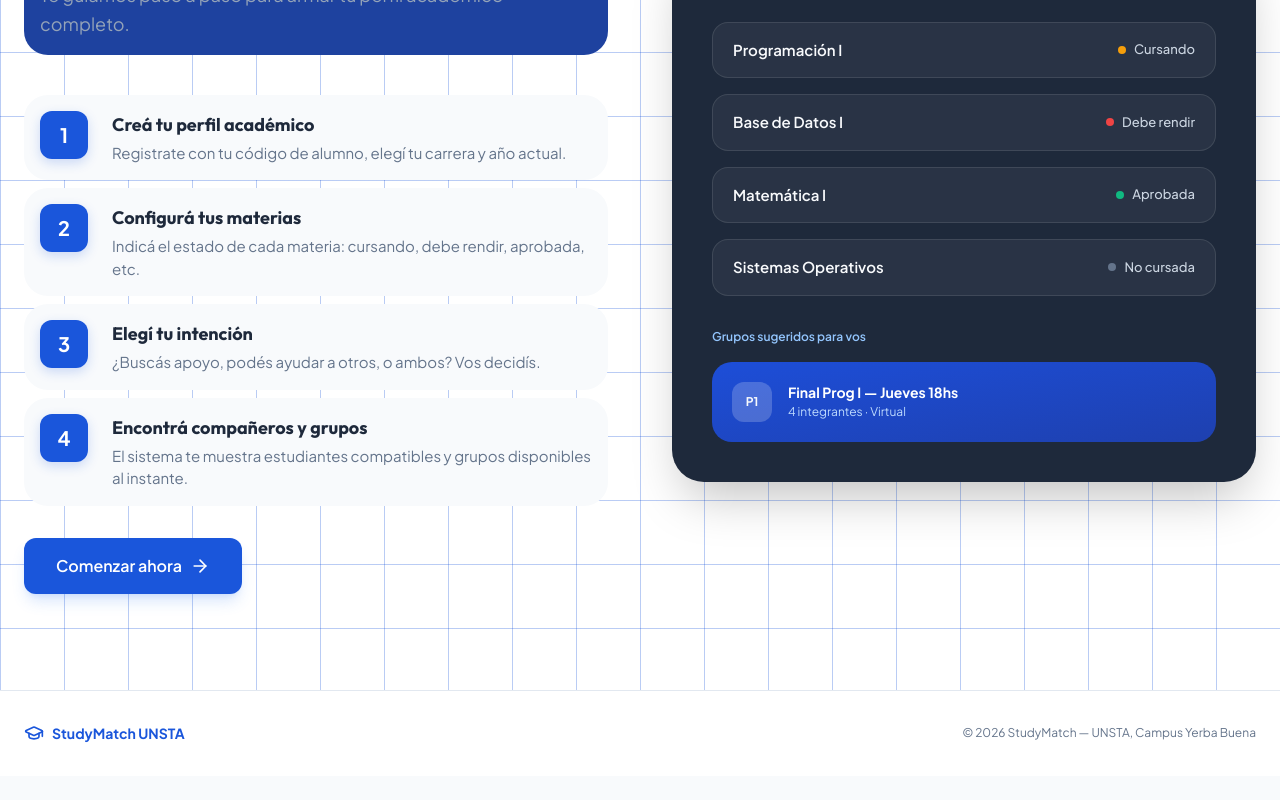
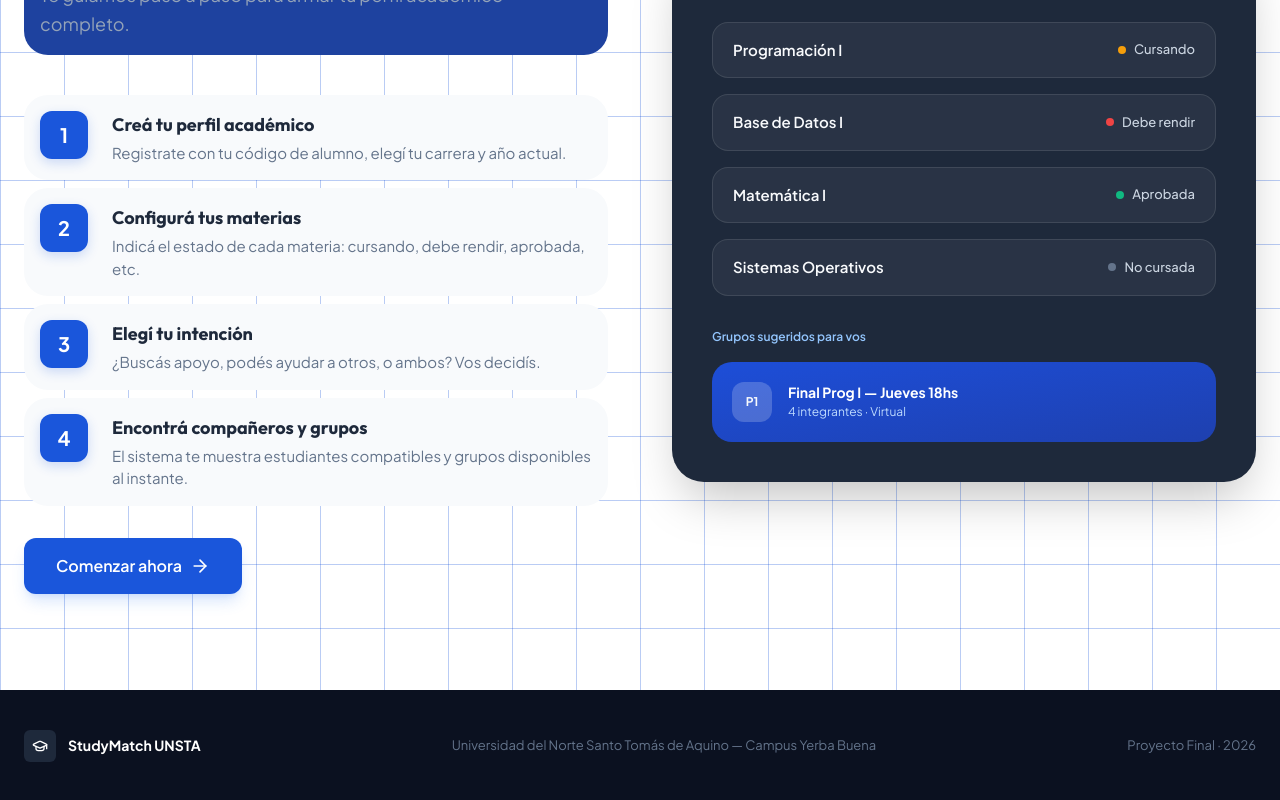
Before and after one commit to LautaroLeall/StudyMatch-Front, a React (Vite) app: page / in a window 1280 px wide. Shown: the part 1733-2533 px from the top of the page. Before the commit the page ends 2509 px from the top, so only its background shows below. Built offline with nearby package versions, Linux system fonts and the light colour scheme.

Commit message:
update footer (new styles)

```diff
--- a/src/layouts/Footer.jsx
+++ b/src/layouts/Footer.jsx
@@ -3,14 +3,26 @@ import '../styles/Footer.css';
 
 function Footer() {
     return (
-        <footer className="footer-wrapper">
-            <div className="footer-container">
-                <div className="footer-logo-group">
-                    <GraduationCap className="footer-icon" size={20} />
-                    <span className="footer-title">StudyMatch UNSTA</span>
+        <footer className="footer-bottom">
+            <div className="footer-bottom-container">
+                <div className="footer-bottom-left">
+                    <div className="footer-bottom-logo-icon">
+                        < GraduationCap size={16} />
+                    </div>
+                    <span className="footer-bottom-brand">StudyMatch UNSTA</span>
                 </div>
-                <p className="footer-text">© 2026 StudyMatch — UNSTA, Campus Yerba Buena
-                </p>
+
+                <div className="footer-bottom-center">
+                    <p className="footer-bottom-info">
+                        Universidad del Norte Santo Tomás de Aquino — Campus Yerba Buena
+                    </p>
+                </div>
+
+                <div className="footer-bottom-right">
+                    <p className="footer-bottom-copy">
+                        Proyecto Final · 2026
+                    </p>
+                </div>
             </div>
         </footer>
     );
--- a/src/styles/Footer.css
+++ b/src/styles/Footer.css
@@ -1,46 +1,59 @@
-.footer-wrapper {
-    border-top: 1px solid #e2e8f0;
-    padding-top: 2rem;
-    padding-bottom: 2rem;
-    padding-left: 1.5rem;
-    padding-right: 1.5rem;
+.footer-bottom {
+    background-color: #0b1120;
+    padding: 2.5rem 1.5rem;
+    color: #94a3b8;
+    width: 100%;
 }
 
-.footer-container {
+.footer-bottom-container {
     max-width: 80rem;
-    margin-left: auto;
-    margin-right: auto;
+    margin: 0 auto;
     display: flex;
     flex-direction: column;
-    justify-content: space-between;
+    gap: 1.5rem;
     align-items: center;
-    gap: 1rem;
+    text-align: center;
 }
 
-@media (min-width: 768px) {
-    .footer-container {
+@media (min-width: 1024px) {
+    .footer-bottom-container {
         flex-direction: row;
+        justify-content: space-between;
+        text-align: left;
     }
 }
 
-.footer-logo-group {
+.footer-bottom-left {
     display: flex;
     align-items: center;
-    gap: 0.5rem;
+    gap: 0.75rem;
 }
 
-.footer-icon {
-    color: var(--color-primary);
+.footer-bottom-logo-icon {
+    width: 2rem;
+    height: 2rem;
+    background-color: #1e293b;
+    border-radius: 6px;
+    display: flex;
+    align-items: center;
+    justify-content: center;
+    color: white;
 }
 
-.footer-title {
+.footer-bottom-brand {
     font-weight: 700;
-    color: var(--color-primary);
+    color: white;
     font-size: 0.875rem;
 }
 
-.footer-text {
-    font-size: 0.75rem;
+.footer-bottom-info {
+    font-size: 0.8125rem;
+    margin: 0;
     color: #64748b;
+}
+
+.footer-bottom-copy {
+    font-size: 0.8125rem;
     margin: 0;
+    color: #64748b;
 }
```
